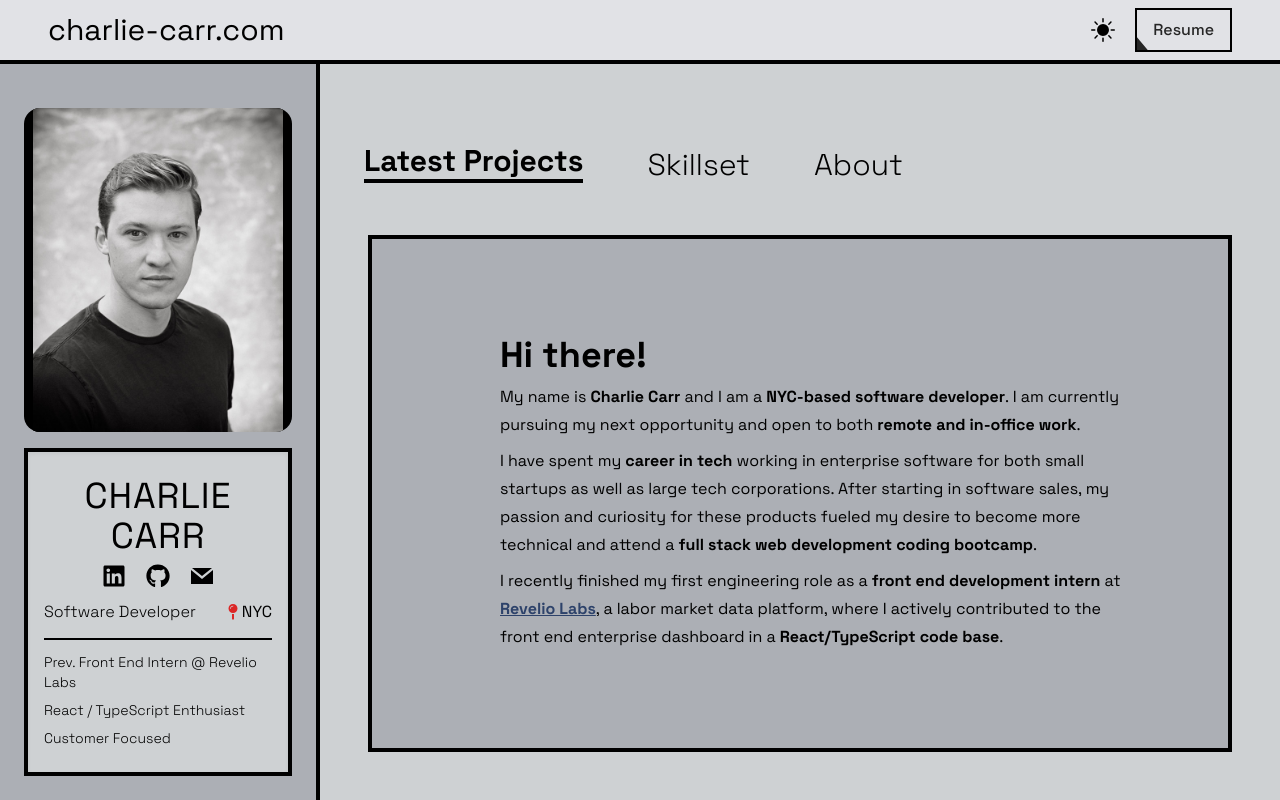
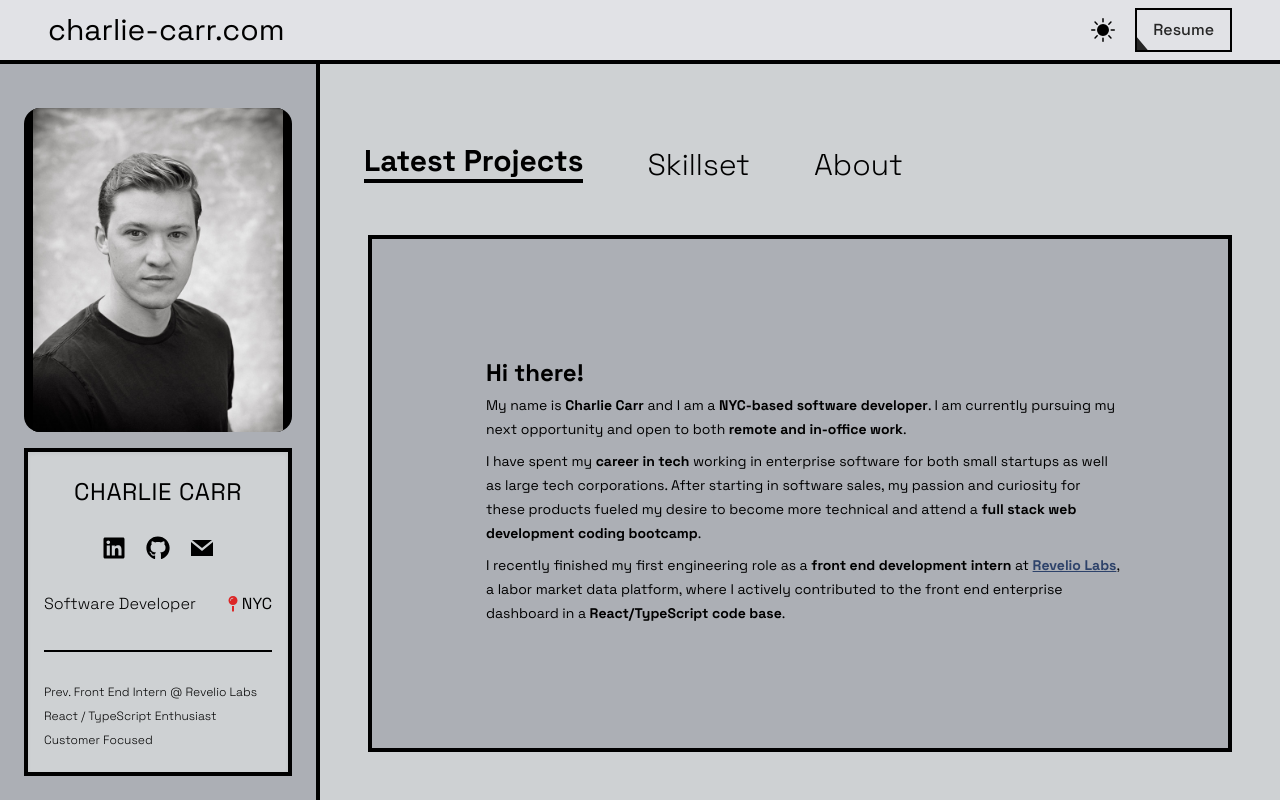
Before and after one commit to CharlesCarr/charlie-portfolio, a Next.js app: page /about in a window 1280 px wide. Built offline with nearby package versions, Linux system fonts and the light colour scheme.

Commit message:
fix: responsive text bug fix

```diff
--- a/components/LeftSection.tsx
+++ b/components/LeftSection.tsx
@@ -15,12 +15,13 @@ function LeftSection() {
           alt="headshot"
           fill
           priority
+          // min-h-[250px]
           className="rounded-2xl object-cover xl:object-contain overflow-hidden"
         />
       </div>
 
       <div className="w-full lg:w-full sm:w-1/2 sm:h-1/2 h-60 flex flex-col justify-between items-center border-4 border-black dark:border-gray-200 mt-4 px-2 lg:px-4 py-6 shadow-inner bg-[#ced1d3] dark:bg-neutral-700">
-        <p className="text-3xl sm:text-4xl mb-2 tracking-wide text-center">
+        <p className="text-3xl sm:text-2xl 2xl:text-4xl mb-2 tracking-wide text-center">
           CHARLIE CARR
         </p>
         <ul className="w-full flex justify-center items-center m-0 p-0">
@@ -60,13 +61,13 @@ function LeftSection() {
         <div className="w-full h-4 border-b-2 border-black dark:border-gray-200"></div>
 
         <ul className="w-full m-0 p-0 mt-3 flex flex-col justify-center items-center lg:block">
-          <li className="text-sm md:text-base lg:text-xs xl:text-sm font-light mb-2">
+          <li className="text-sm lg:text-xs 2xl:text-sm font-light mb-2">
             Prev. Front End Intern @ Revelio Labs
           </li>
-          <li className="text-sm  md:text-base lg:text-xs xl:text-sm  font-light mb-2">
+          <li className="text-sm lg:text-xs 2xl:text-sm font-light mb-2">
             React / TypeScript Enthusiast
           </li>
-          <li className="text-sm md:text-base lg:text-xs xl:text-sm font-light">
+          <li className="text-sm lg:text-xs 2xl:text-sm font-light">
             Customer Focused
           </li>
         </ul>
--- a/components/Project.tsx
+++ b/components/Project.tsx
@@ -14,23 +14,23 @@ const Project = ({ title, image, description, github, demo, tech }: any) => {
   return (
     <div className="h-full md:h-[450px] lg:h-full w-full flex flex-col sm:flex-row justify-center items-center mt-2 sm:mt-0">
       {/* left side project */}
-      <div className="w-full sm:w-1/3 h-64 sm:h-full border-4 border-black dark:border-gray-200 flex flex-col justify-between items-center py-4 lg:py-12 sm:px-2 lg:px-4 mr-0 sm:mr-2 bg-[#acafb5] dark:bg-neutral-800 mb-6 sm:mb-0">
+      <div className="w-full sm:w-1/3 h-64 sm:h-full border-4 border-black dark:border-gray-200 flex flex-col justify-between items-center py-4 2xl:py-10 sm:px-2 lg:px-4 mr-0 sm:mr-2 bg-[#acafb5] dark:bg-neutral-800 mb-6 sm:mb-0">
         <h1 className="font-bold mb-2 text-base lg:text-2xl tracking-wide text-center">
           {title}
         </h1>
         <div className="w-full h-1 border-t-black dark:border-t-gray-200 border-b-0 border-x-0 border-4 mb-2"></div>
-        <p className="text-sm xl:text-base text-center leading-6 xl:leading-8 px-3">{description}</p>
+        <p className="text-sm 2xl:text-base text-center leading-6 2xl:leading-8 px-3">{description}</p>
         <div className="w-full h-4 border-t-black dark:border-t-gray-200 border-b-0 border-x-0 border-4 mt-2"></div>
         <ul className="m-0 p-0 w-full flex justify-center items-center">
           <li>
             <FaGithub
-              className="w-8 h-8 mr-3 cursor-pointer hover:text-black"
+              className="w-8 h-8 mr-3 cursor-pointer dark:hover:text-black"
               onClick={() => gitHubClickHandler()}
             />
           </li>
           <li>
             <HiExternalLink
-              className="w-8 h-8 ml-3 cursor-pointer hover:text-black"
+              className="w-8 h-8 ml-3 cursor-pointer dark:hover:text-black"
               onClick={() => demoClickHandler()}
             />
           </li>
--- a/pages/about.tsx
+++ b/pages/about.tsx
@@ -1,23 +1,23 @@
 const AboutSection = () => {
   return (
-    <div className="w-full h-[650px] sm:h-[450px] lg:h-full flex flex-col justify-center items-center py-3 text-sm xl:text-base text-center sm:text-start px-6 sm:px-0 sm:pl-6 border-black dark:border-gray-200 border-4 bg-[#acafb5] dark:bg-neutral-800 dark:text-gray-200">
+    <div className="w-full h-[650px] sm:h-[450px] lg:h-full flex flex-col justify-center items-center py-3 text-sm 2xl:text-base text-center sm:text-start px-6 sm:px-0 sm:pl-2 border-black dark:border-gray-200 border-4 bg-[#acafb5] dark:bg-neutral-800 dark:text-gray-200">
       {/* <h1 className="text-3xl xl:text-4xl mb-4 w-full sm:pr-8 xl:pr-0">Hi there!</h1> */}
-      <p className="w-full xl:w-3/4 mb-2 leading-7 sm:pr-8 xl:pr-0 text-2xl xl:text-4xl font-bold">
+      <p className="w-full xl:w-3/4 mb-2 leading-6 sm:pr-8 xl:pr-0 text-2xl 2xl:text-4xl font-bold">
         Hi there!
       </p>
-      <p className="w-full xl:w-3/4 mb-2 leading-7 sm:pr-8 xl:pr-0">
+      <p className="w-full xl:w-3/4 mb-2 leading-6 sm:pr-8 xl:pr-0">
         My name is <span className="font-bold">Charlie Carr</span> and I am a <span className="font-bold">NYC-based software developer</span>. I am
         currently pursuing my next opportunity and open to both <span className="font-bold">remote and
         in-office work</span>.
       </p>
-      <p className="w-full xl:w-3/4 mb-2 leading-7 sm:pr-8 xl:pr-0">
+      <p className="w-full xl:w-3/4 mb-2 leading-6 sm:pr-8 xl:pr-0">
         I have spent my <span className="font-bold">career in tech</span> working in enterprise software for both
         small startups as well as large tech corporations. After starting in
         software sales, my passion and curiosity for these products fueled my
         desire to become more technical and attend a <span className="font-bold">full stack web development
         coding bootcamp</span>.
       </p>
-      <p className="w-full xl:w-3/4 leading-7 sm:pr-8 xl:pr-0">
+      <p className="w-full xl:w-3/4 leading-6 sm:pr-8 xl:pr-0">
         I recently finished my first engineering role as a <span className="font-bold">front end development
         intern</span> at{" "}
         <a
```
